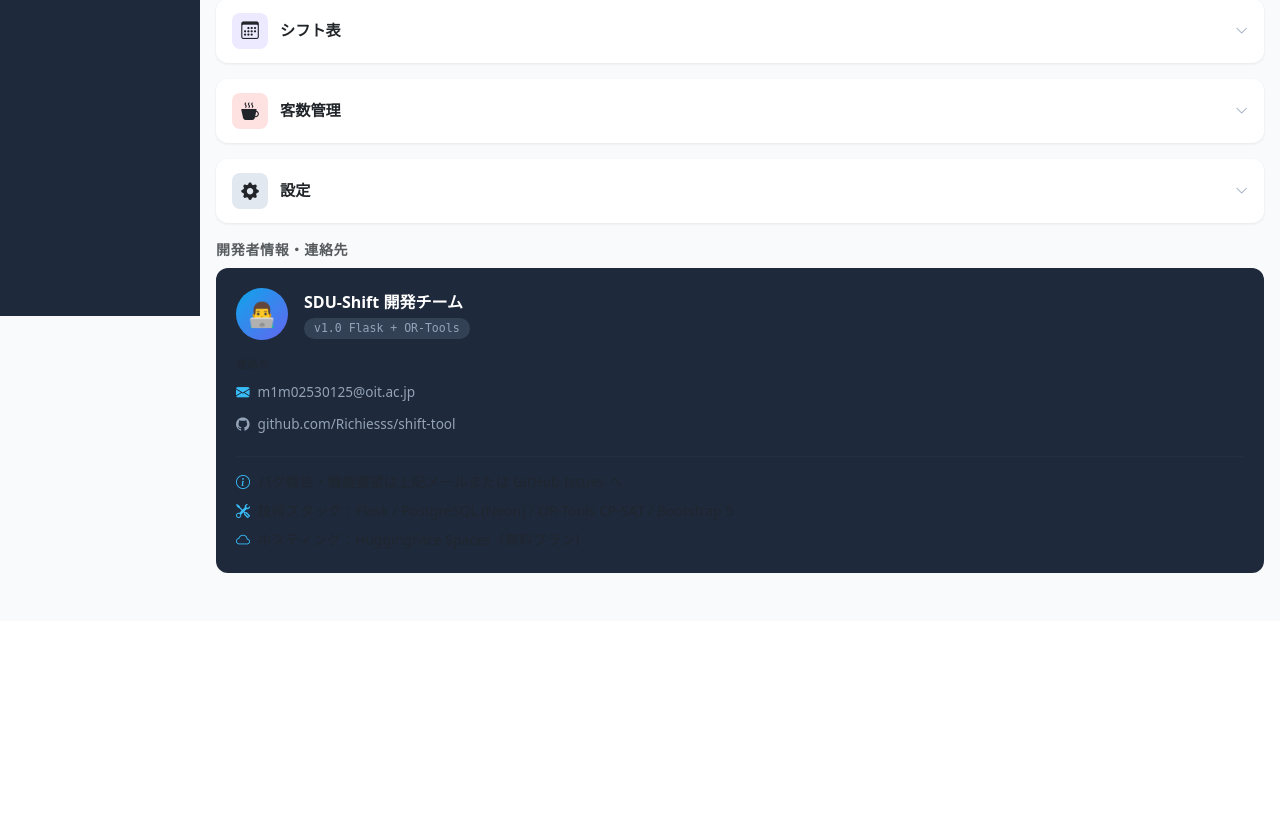
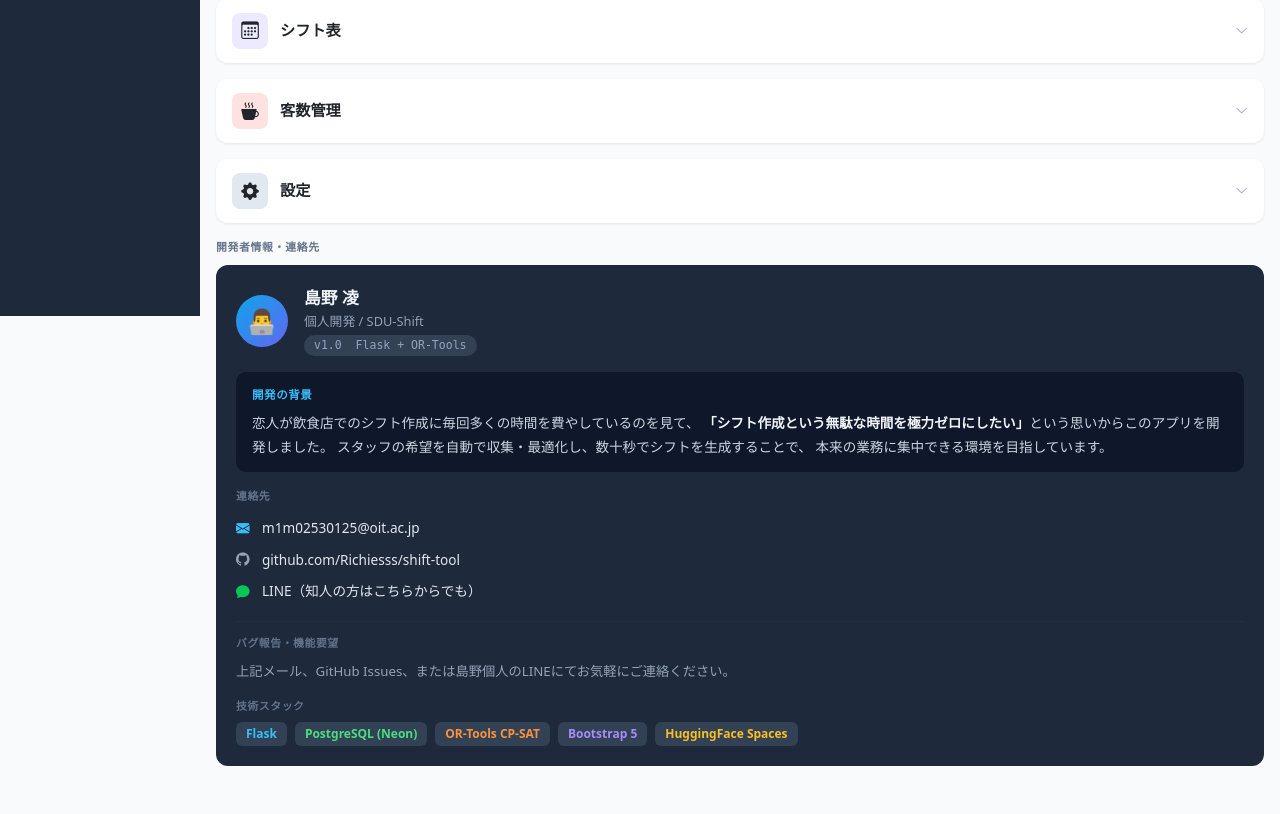
Before and after one commit to Richiesss/shift-tool, a Flask app: page /help/ in a window 1280 px wide. Shown: the part 484-1298 px from the top of the page. Before the commit the page ends 1057 px from the top, so only its background shows below. Run offline with Flask 3, Linux system fonts and the light colour scheme; parts of the project's set-up code (start-up, migrations or seed data) failed here and were passed over; some libraries are stand-ins or nearby versions.

Commit message:
update: developer card - Shimano Ryo, dev story, LINE contact, fix text colors
- Developer: 島野 凌 (personal project)
- Add development background: built for girlfriend to eliminate time
  wasted on shift scheduling
- Add LINE as bug report contact alongside email and GitHub
- All text in dev card uses explicit colors (no Bootstrap text-muted
  which renders black on dark background)
- Tech stack shown as colored tags instead of text list

Co-Authored-By: Claude Sonnet 4.6 <noreply@anthropic.com>

```diff
--- a/templates/help/index.html
+++ b/templates/help/index.html
@@ -252,46 +252,81 @@
 
   <!-- ── 開発者情報 ── -->
   <div class="help-section" id="dev">
-    <div class="small text-muted fw-semibold mb-2" style="letter-spacing:.05em;text-transform:uppercase">
+    <div style="font-size:.68rem;font-weight:700;letter-spacing:.06em;text-transform:uppercase;color:#64748b;margin-bottom:.6rem">
       開発者情報・連絡先
     </div>
     <div class="dev-card">
+
+      <!-- 開発者プロフィール -->
       <div class="d-flex align-items-center gap-3 mb-3">
         <div class="dev-avatar">👨‍💻</div>
         <div>
-          <div class="fw-semibold" style="font-size:1rem">SDU-Shift 開発チーム</div>
-          <span class="version-badge mt-1">v1.0  Flask + OR-Tools</span>
+          <div style="font-size:1.05rem;font-weight:700;color:#f1f5f9">島野 凌</div>
+          <div style="font-size:.8rem;color:#94a3b8;margin-top:1px">個人開発 / SDU-Shift</div>
+          <span class="version-badge" style="margin-top:4px;display:inline-block">v1.0 &nbsp;Flask + OR-Tools</span>
         </div>
       </div>
 
+      <!-- 開発の背景 -->
+      <div style="background:#0f172a;border-radius:10px;padding:.85rem 1rem;margin-bottom:1rem">
+        <div style="font-size:.72rem;font-weight:700;letter-spacing:.05em;text-transform:uppercase;color:#38bdf8;margin-bottom:.5rem">
+          開発の背景
+        </div>
+        <p style="font-size:.85rem;color:#cbd5e1;line-height:1.75;margin:0">
+          恋人が飲食店でのシフト作成に毎回多くの時間を費やしているのを見て、
+          <strong style="color:#f1f5f9">「シフト作成という無駄な時間を極力ゼロにしたい」</strong>という思いからこのアプリを開発しました。
+          スタッフの希望を自動で収集・最適化し、数十秒でシフトを生成することで、
+          本来の業務に集中できる環境を目指しています。
+        </p>
+      </div>
+
+      <!-- 連絡先 -->
+      <div style="font-size:.68rem;font-weight:700;letter-spacing:.05em;text-transform:uppercase;color:#64748b;margin-bottom:.5rem">
+        連絡先
+      </div>
       <div class="dev-contact">
-        <div class="small text-muted mb-1" style="letter-spacing:.04em;text-transform:uppercase;font-size:.68rem">連絡先</div>
         <a href="mailto:m1m02530125@oit.ac.jp">
-          <i class="bi bi-envelope-fill" style="color:#38bdf8"></i>
-          m1m02530125@oit.ac.jp
+          <i class="bi bi-envelope-fill" style="color:#38bdf8;width:18px"></i>
+          <span style="color:#e2e8f0">m1m02530125@oit.ac.jp</span>
         </a>
         <a href="https://github.com/Richiesss/shift-tool" target="_blank" rel="noopener">
-          <i class="bi bi-github" style="color:#94a3b8"></i>
-          github.com/Richiesss/shift-tool
+          <i class="bi bi-github" style="color:#94a3b8;width:18px"></i>
+          <span style="color:#e2e8f0">github.com/Richiesss/shift-tool</span>
         </a>
+        <div style="display:flex;align-items:center;gap:.5rem;padding:.35rem 0;font-size:.85rem">
+          <i class="bi bi-chat-fill" style="color:#06c755;width:18px"></i>
+          <span style="color:#e2e8f0">LINE（知人の方はこちらからでも）</span>
+        </div>
       </div>
 
-      <hr style="border-color:#334155;margin:1rem 0 .75rem">
+      <hr style="border-color:#334155;margin:.85rem 0">
 
-      <div class="small text-muted" style="line-height:1.8">
-        <div class="mb-1">
-          <i class="bi bi-info-circle me-1" style="color:#38bdf8"></i>
-          バグ報告・機能要望は上記メールまたは GitHub Issues へ
-        </div>
-        <div class="mb-1">
-          <i class="bi bi-tools me-1" style="color:#38bdf8"></i>
-          技術スタック：Flask / PostgreSQL (Neon) / OR-Tools CP-SAT / Bootstrap 5
-        </div>
-        <div>
-          <i class="bi bi-cloud me-1" style="color:#38bdf8"></i>
-          ホスティング：HuggingFace Spaces（無料プラン）
-        </div>
+      <!-- バグ報告 -->
+      <div style="font-size:.68rem;font-weight:700;letter-spacing:.05em;text-transform:uppercase;color:#64748b;margin-bottom:.5rem">
+        バグ報告・機能要望
       </div>
+      <div style="font-size:.83rem;color:#94a3b8;line-height:1.7;margin-bottom:1rem">
+        上記メール、GitHub Issues、または島野個人のLINEにてお気軽にご連絡ください。
+      </div>
+
+      <!-- 技術情報 -->
+      <div style="font-size:.68rem;font-weight:700;letter-spacing:.05em;text-transform:uppercase;color:#64748b;margin-bottom:.5rem">
+        技術スタック
+      </div>
+      <div class="d-flex flex-wrap gap-2">
+        {% for tag, color in [
+          ('Flask',                '#38bdf8'),
+          ('PostgreSQL (Neon)',    '#4ade80'),
+          ('OR-Tools CP-SAT',     '#fb923c'),
+          ('Bootstrap 5',         '#a78bfa'),
+          ('HuggingFace Spaces',  '#fbbf24'),
+        ] %}
+        <span style="background:#334155;color:{{ color }};border-radius:6px;padding:3px 10px;font-size:.75rem;font-weight:600">
+          {{ tag }}
+        </span>
+        {% endfor %}
+      </div>
+
     </div>
   </div>
 
```
